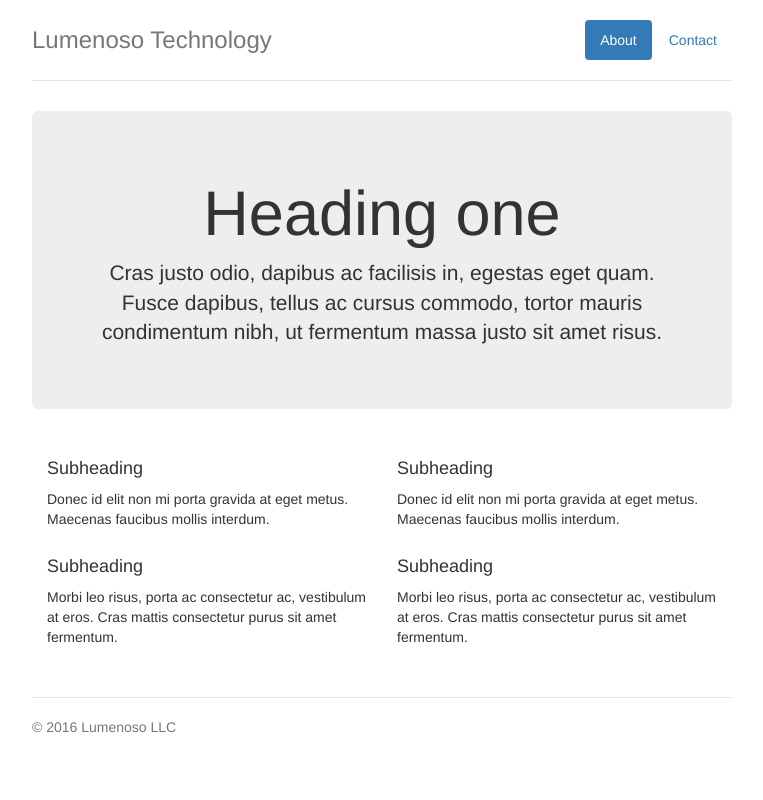
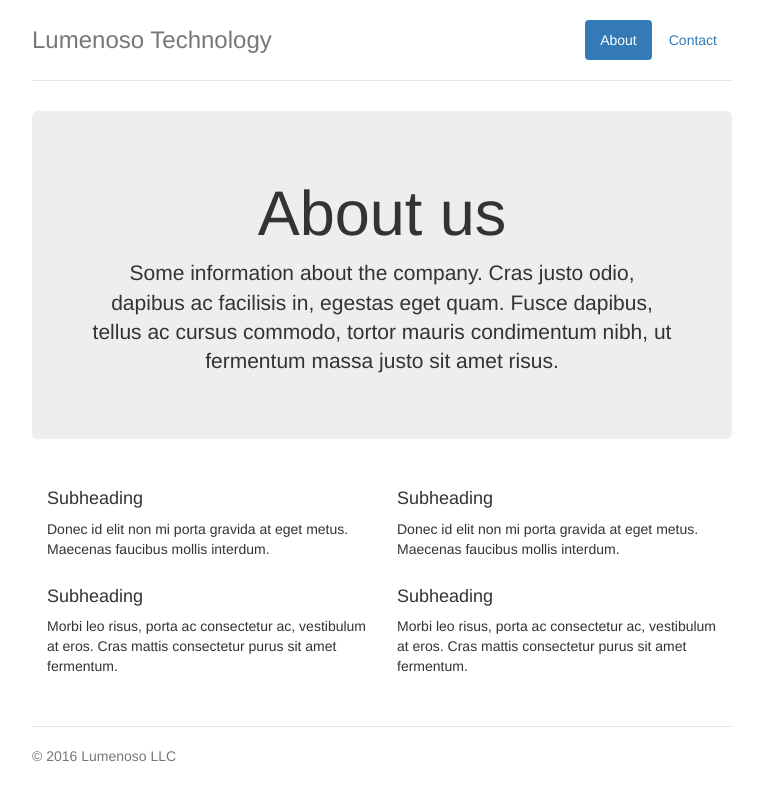
Before and after one commit to lumenoso/lumenoso.github.io, a website: page index.html in a window 1280 px wide. Shown: the whole page, without its empty margins (258-1021 px from the left). Drawn offline with nearby package versions, Linux system fonts and the light colour scheme.

Commit message:
Update text.

```diff
--- a/index.html
+++ b/index.html
@@ -23,8 +23,8 @@
       </div>
 
       <div class="jumbotron">
-        <h1>Heading one</h1>
-        <p class="lead">Cras justo odio, dapibus ac facilisis in, egestas eget quam. Fusce dapibus, tellus ac cursus commodo, tortor mauris condimentum nibh, ut fermentum massa justo sit amet risus.</p>
+        <h1>About us</h1>
+        <p class="lead">Some information about the company. Cras justo odio, dapibus ac facilisis in, egestas eget quam. Fusce dapibus, tellus ac cursus commodo, tortor mauris condimentum nibh, ut fermentum massa justo sit amet risus.</p>
       </div>
 
       <div class="row marketing">
```
Also changed, not shown: contact.html (+2 -2 lines).
